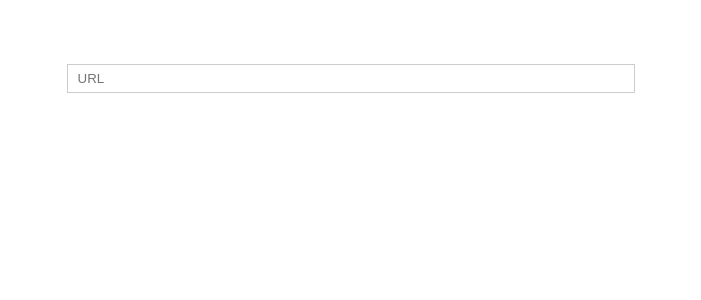
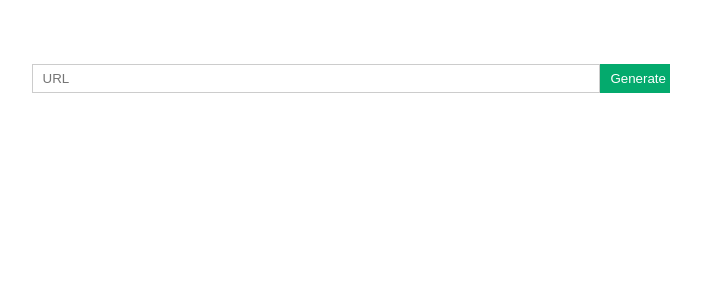
Before and after one commit to yutive/QR-generator, a Vue app: page / in a window 1280 px wide. Shown: the top 300 px of the page, without its empty margins (289-990 px from the left). Built offline with nearby package versions, Linux system fonts and the light colour scheme.

Commit message:
added generate button

```diff
--- a/src/components/URL.vue
+++ b/src/components/URL.vue
@@ -4,18 +4,27 @@
         class="input"
         type="text"
         v-model="url"
-        @keydown.enter="createQR(url)"
+        @keydown.enter="createQR()"
         placeholder="URL"
     />
+    <button @click="createQR()">Generate</button>
   </div>
 </template>
 
 <script>
   export default {
     name: 'URL_input',
+    data() {
+      return {
+        url: ""
+      }
+    },
     methods: {
-      createQR(url) {
-        console.log(url)
+      createQR() {
+        if (this.url === "") {
+          return
+        }
+        console.log(this.url)
       }
     }
   };
@@ -31,4 +40,15 @@ input {
   border: 1px solid #ccc;
   box-sizing: border-box;
 }
+
+button {
+  border: none;
+  cursor: pointer;
+  background-color: #04aa6d;
+  color: white;
+  padding: 7px 10px;
+  margin: 4px 0;
+  width: 70px;
+}
+
 </style>
```
